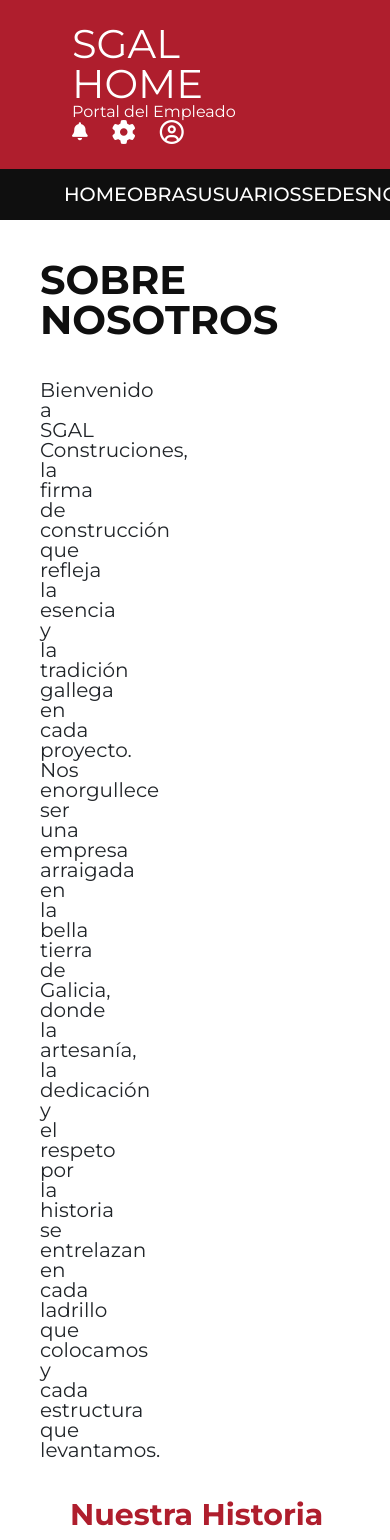
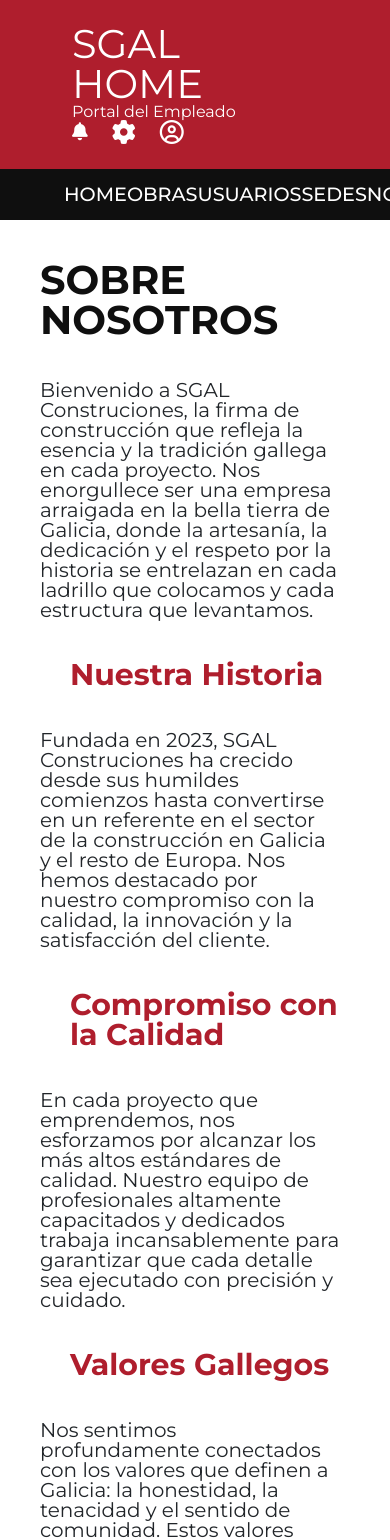
Before and after one commit to AliciaZP/front_constructora, an Angular app: page /about-us in a window 390 px wide. Shown: the top 1540 px of the page. Built offline with nearby package versions, Linux system fonts and the light colour scheme.

Commit message:
se termina el responsive de about-us

```diff
--- a/src/app/shared/components/about-us/about-us.component.css
+++ b/src/app/shared/components/about-us/about-us.component.css
@@ -30,3 +30,24 @@ h2 {
     margin-right: 350px;
     font-weight: 400;
 }
+
+
+@media (max-width:926px) {
+    .primero {
+        margin-right: 50px;
+    }
+
+    .Bienvenido {
+        font-size: 20px;
+
+        margin-left: 40px;
+        margin-right: 50px;
+
+    }
+
+
+
+
+
+
+}
```
